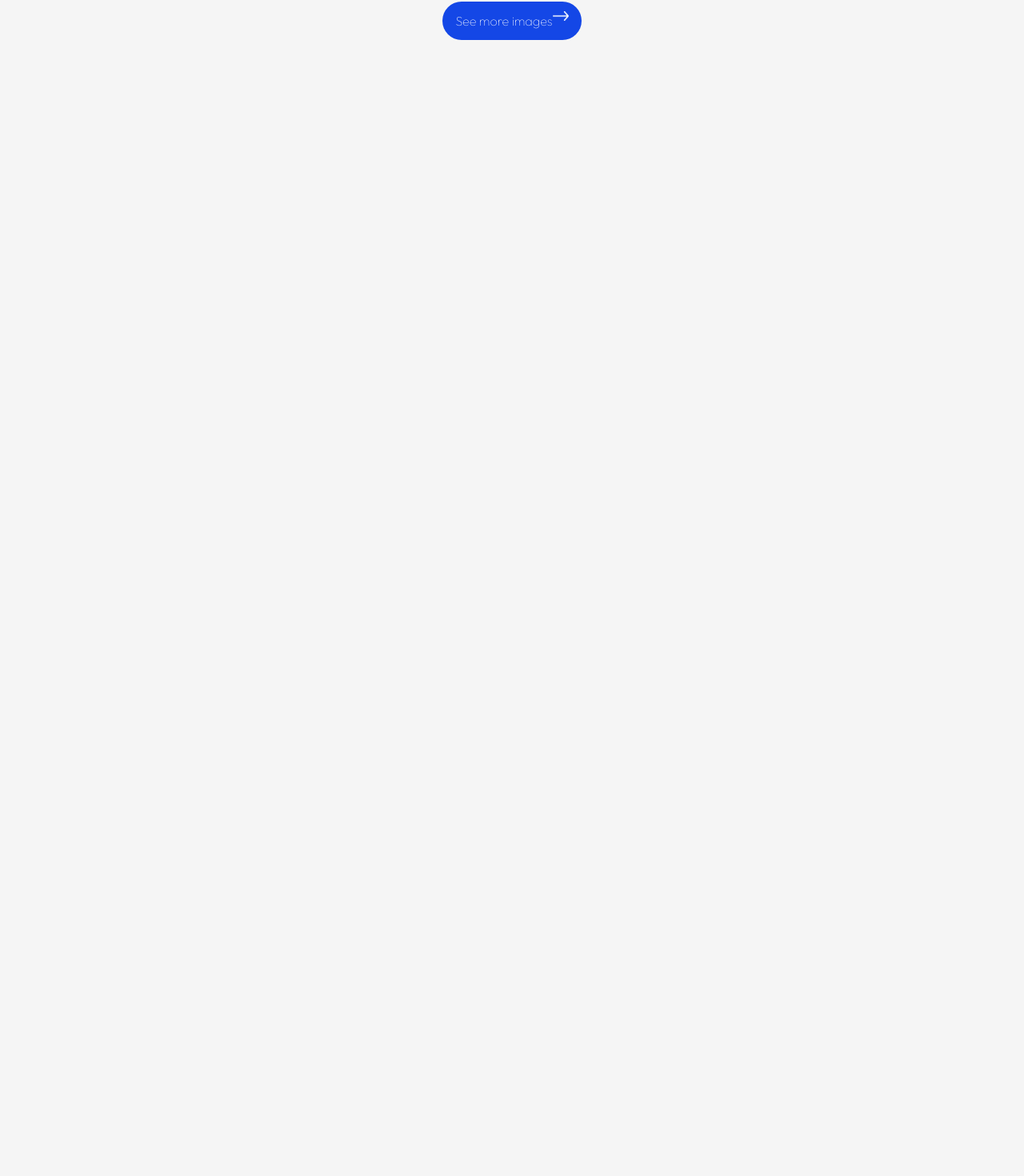
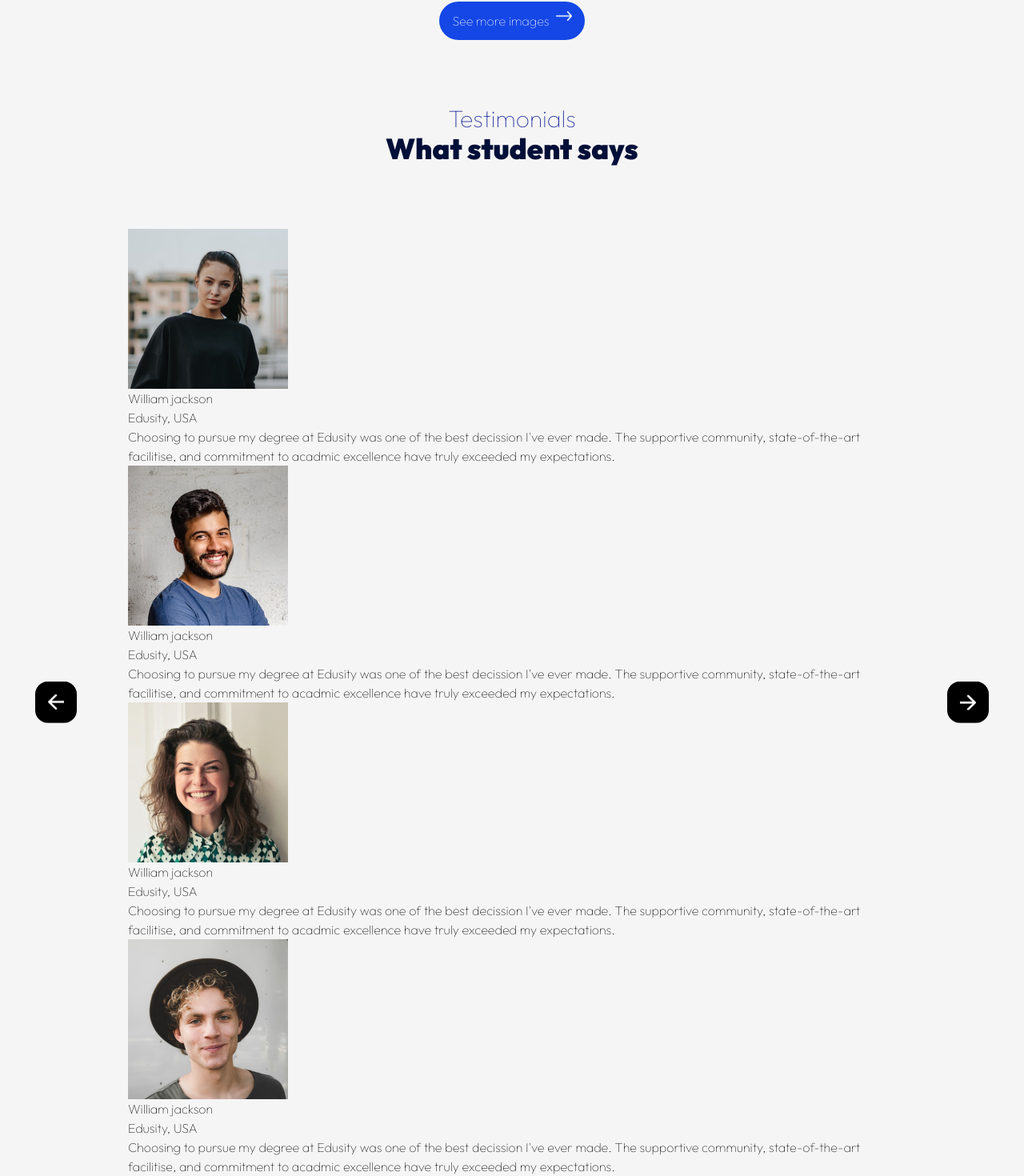
Before and after one commit to 10Pratik01/Edusity, a React (Vite) app: page / in a window 1280 px wide. Shown: the part 2492-3962 px from the top of the page at 80% size. Before the commit the page ends 2582 px from the top, so only its background shows below. Built offline with nearby package versions, Linux system fonts and the light colour scheme.

Commit message:
Testimonials work in progress and minor changes in Navbar, Content and Campus

```diff
--- a/src/components/Campus/Campus.jsx
+++ b/src/components/Campus/Campus.jsx
@@ -1,24 +1,48 @@
 import React from "react";
+import { useState, useEffect } from "react";
 import galery1 from "../../assets/gallery-1.png";
 import galery2 from "../../assets/gallery-2.png";
 import galery3 from "../../assets/gallery-3.png";
 import galery4 from "../../assets/gallery-4.png";
-import whitearr from "../../assets/white-arrow.png"
+import whitearr from "../../assets/white-arrow.png";
 
 const Campus = () => {
+  const [hover, setHover] = useState(false);
+  useEffect
   return (
     <div id="main_div">
       <div
         className="flex justify-center gap-6 mt-10 mb-10"
         id="campus_images "
       >
-        <img className="w-55 h-70 rounded-2xl cursor-pointer duration-75 hover:scale-105 " src={galery1} alt="" />
-        <img className="w-55 h-70 rounded-2xl cursor-pointer duration-75 hover:scale-105" src={galery2} alt="" />
-        <img className="w-55 h-70 rounded-2xl cursor-pointer duration-75 hover:scale-105" src={galery3} alt="" />
-        <img className="w-55 h-70 rounded-2xl cursor-pointer duration-75 hover:scale-105" src={galery4} alt="" />
+        <img
+          className="w-55 h-70 rounded-2xl cursor-pointer duration-75 hover:scale-105"
+          src={galery1}
+          alt=""
+        />
+        <img
+          className="w-55 h-70 rounded-2xl cursor-pointer duration-75 hover:scale-105"
+          src={galery2}
+          alt=""
+        />
+        <img
+          className="w-55 h-70 rounded-2xl cursor-pointer duration-75 hover:scale-105"
+          src={galery3}
+          alt=""
+        />
+        <img
+          className="w-55 h-70 rounded-2xl cursor-pointer duration-75 hover:scale-105"
+          src={galery4}
+          alt=""
+        />
       </div>
       <div className="flex justify-center mb-10 align-center items-center mt-1/2">
-        <button className="bg-blue-700 text-white rounded-full p-4 pt-3 pb-3 flex cursor-pointer hover:bg-blue-600">See more images <div className="flex items-center"><img className="w-5 h-3 ml-" src={whitearr} alt="" /></div></button>
+        <button className="bg-blue-700 text-white rounded-full p-4 pt-3 pb-3 flex cursor-pointer hover:bg-blue-600">
+          See more images{" "}
+          <div className="flex items-center">
+            <img className="w-5 h-3 ml-2 " src={whitearr} alt="" />
+          </div>
+        </button>
       </div>
     </div>
   );
--- /dev/null
+++ b/src/components/Testimonials/Testimonials.jsx
@@ -0,0 +1,79 @@
+import React from "react";
+import next_icon from '../../assets/next-icon.png';
+import back_icon from '../../assets/back-icon.png';
+import user1 from '../../assets/user-1.png';
+import user2 from '../../assets/user-2.png';
+import user3 from '../../assets/user-3.png';
+import user4 from '../../assets/user-4.png';
+
+const Testimonials = () =>{
+    return(
+        <div className="relative p-40 m-20 pt-0 pb-0 ml-auto mr-auto" id="testimonials">
+            <img src={next_icon} alt="" className="bg-black absolute -translate-y-6/12 top-6/12 right-11 p-4 w-13 rounded-2xl cursor-pointer" />
+            <img src={back_icon} alt="" className="bg-black absolute -translate-y-6/12 top-6/12 right-auto left-11 p-4 w-13 rounded-2xl cursor-pointer  " />
+
+            <div id="slider">
+                <ul>
+                    <li>
+                        <div id="slide">
+                            <div id="user_info">
+                                <img src={user1} alt="" />
+                                <div>
+                                    <h3>William jackson</h3>
+                                    <span>Edusity, USA </span>
+                                </div>
+                            </div>
+                            <p>
+                                Choosing to pursue my degree at Edusity was one of the best decission I've ever made. The supportive community, state-of-the-art facilitise, and commitment to acadmic excellence have truly exceeded my expectations.
+                            </p>
+                        </div>
+                    </li>
+                    <li>
+                        <div id="slide">
+                            <div id="user_info">
+                                <img src={user2} alt="" />
+                                <div>
+                                    <h3>William jackson</h3>
+                                    <span>Edusity, USA </span>
+                                </div>
+                            </div>
+                            <p>
+                                Choosing to pursue my degree at Edusity was one of the best decission I've ever made. The supportive community, state-of-the-art facilitise, and commitment to acadmic excellence have truly exceeded my expectations.
+                            </p>
+                        </div>
+                    </li>
+                    <li>
+                        <div id="slide">
+                            <div id="user_info">
+                                <img src={user3} alt="" />
+                                <div>
+                                    <h3>William jackson</h3>
+                                    <span>Edusity, USA </span>
+                                </div>
+                            </div>
+                            <p>
+                                Choosing to pursue my degree at Edusity was one of the best decission I've ever made. The supportive community, state-of-the-art facilitise, and commitment to acadmic excellence have truly exceeded my expectations.
+                            </p>
+                        </div>
+                    </li>
+                    <li>
+                        <div id="slide">
+                            <div id="user_info">
+                                <img src={user4} alt="" />
+                                <div>
+                                    <h3>William jackson</h3>
+                                    <span>Edusity, USA </span>
+                                </div>
+                            </div>
+                            <p>
+                                Choosing to pursue my degree at Edusity was one of the best decission I've ever made. The supportive community, state-of-the-art facilitise, and commitment to acadmic excellence have truly exceeded my expectations.
+                            </p>
+                        </div>
+                    </li>
+                </ul>
+            </div>
+        </div>
+    );
+};
+
+export default Testimonials;
--- a/src/components/home_content/Content.jsx
+++ b/src/components/home_content/Content.jsx
@@ -8,7 +8,7 @@ const Content = () => {
             <div className="text-block text-white text-center w-200">
                 <h1 className="text-6xl text-cente">We Ensure better education for a better world</h1>
                 <p className="line-clamp-3 m-4 text-1xl">Our cutting-edge curriculum is designed to empover students with the knowledge, skills, and experiences needed to excel in the dynamic field of education</p>
-                <button className="bg-white text-black rounded-full p-3 pt-2 pb-2 text-l cursor-pointer hover:bg-grey-200 ">Explore more</button>
+                <button className="bg-white text-black rounded-full p-3 pt-2 pb-2 text-l cursor-pointer hover:bg-grey-200 hover:scale-106 transition ease-in-out duration-100 ">Explore more</button>
             </div>
         </div>
       </div>
--- a/src/components/navbar/Navbar.jsx
+++ b/src/components/navbar/Navbar.jsx
@@ -24,7 +24,7 @@ const Navbar = () => {
           <li className="pointer">Campus</li>
           <li className="pointer"> Testimonials</li>
         </ul>
-        <button className="bg-white p-2 text-black rounded-full border-1 border-black cursor-pointer">
+        <button className="bg-white p-2 text-black rounded-full border-1 border-black cursor-pointer hover:scale-105 transition ease-in-out duration-100">
           Contact-us
         </button>
       </div>
--- a/src/main.jsx
+++ b/src/main.jsx
@@ -6,7 +6,8 @@ import Title from "./components/Title/Title.jsx";
 import Content from "./components/home_content/Content.jsx";
 import Program from "./components/programs/Program.jsx";
 import About from "./components/About/About.jsx"
-import Campus from "./components/Campus/Campus.jsx";
+import Campus from "./components/Campus/campus.jsx"
+import Testimonials from "./components/Testimonials/Testimonials.jsx"
 
 createRoot(document.getElementById("root")).render(
   <StrictMode>
@@ -18,6 +19,8 @@ createRoot(document.getElementById("root")).render(
       <About />
       <Title subTitle='Gallery' title='Campus Photos' />
       <Campus />
+      <Title subTitle='Testimonials' title='What student says' />
+      <Testimonials />
     </div>
   </StrictMode>
 );
```
